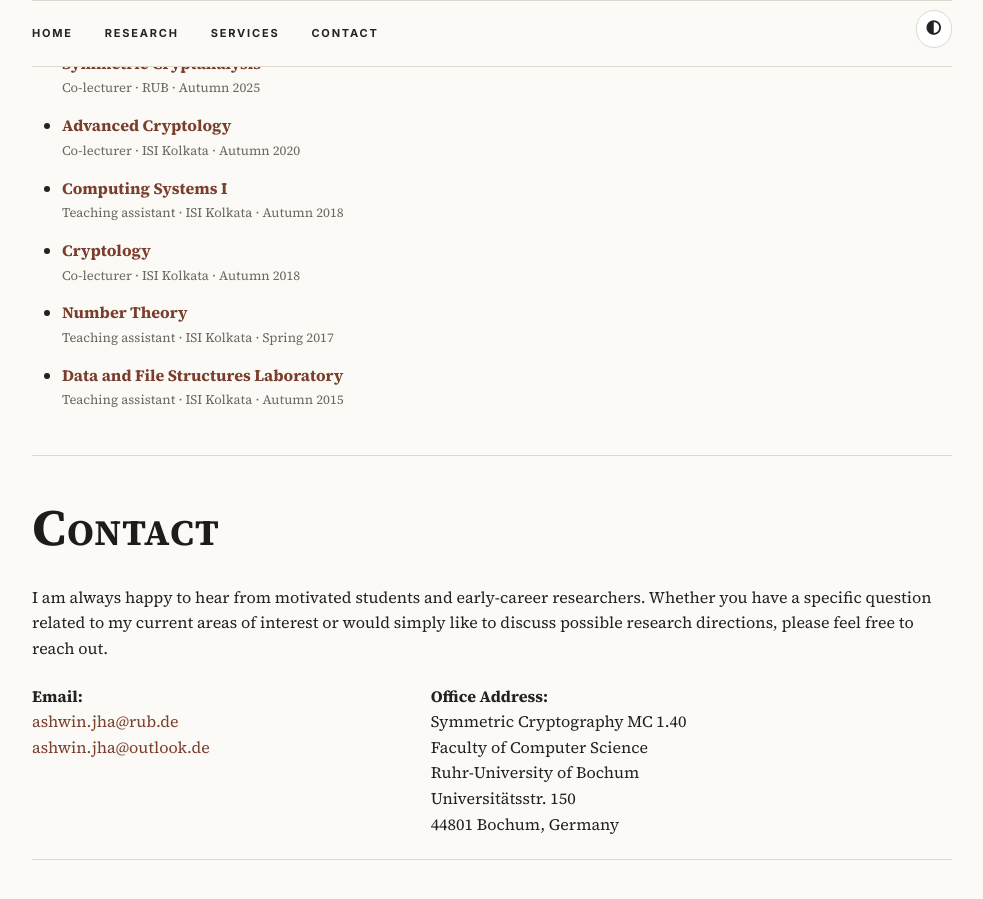
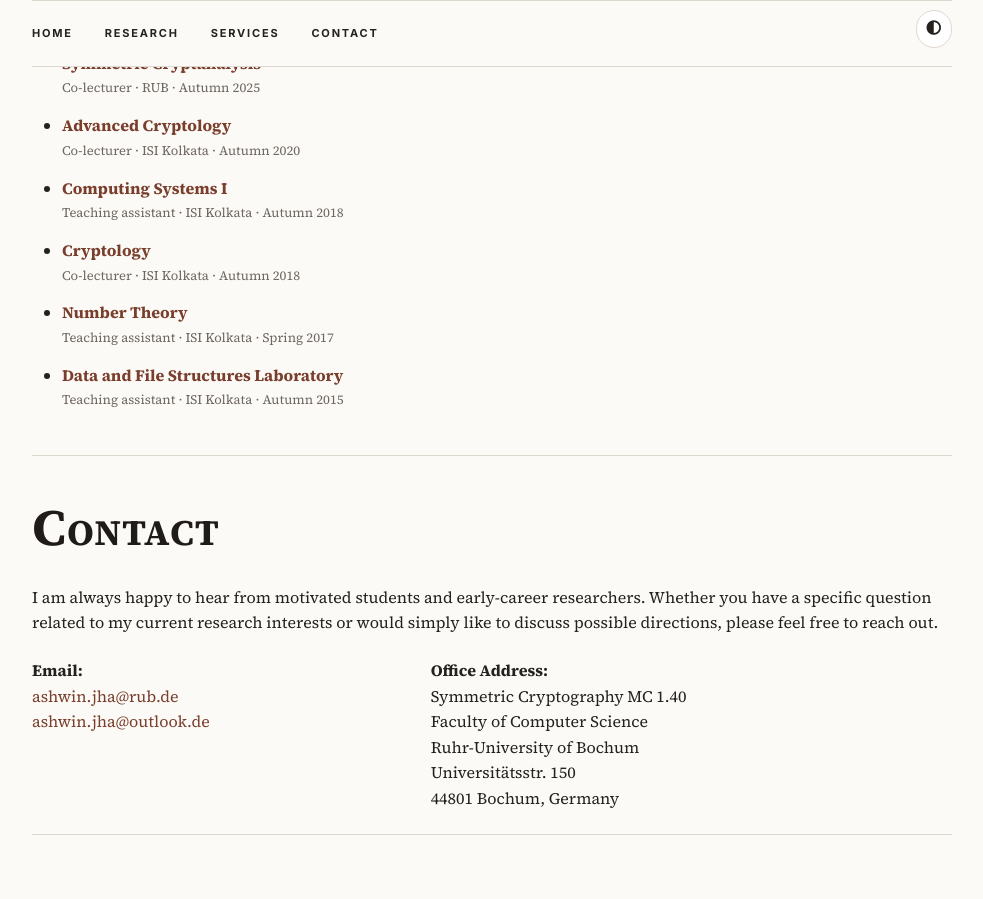
Before and after one commit to ashwin-jha/ashwin-jha.github.io, a Jekyll site: the page built from index.md, in a window 1280 px wide and 900 px high, scrolled down 5976 px. Shown: the whole window, without its empty margins (148-1131 px from the left). Built offline with Jekyll 4.4.1, drawn with Linux system fonts in a browser that asks for light colours; some web fonts are replaced; a style sheet for code colours, icons or effects is not loaded; after the commit the page ends 6851 px from its top, so only the background shows below that.

Commit message:
minor revision

```diff
--- a/_includes/contact.html
+++ b/_includes/contact.html
@@ -1,7 +1,7 @@
 <section id="contact">
     <h1>Contact</h1>
     <p>
-        I am always happy to hear from motivated students and early-career researchers. Whether you have a specific question related to my current areas of interest or would simply like to discuss possible research directions, please feel free to reach out.
+        I am always happy to hear from motivated students and early-career researchers. Whether you have a specific question related to my current research interests or would simply like to discuss possible directions, please feel free to reach out.
     </p>
     <div class="row">
         <div class="five columns">
```
